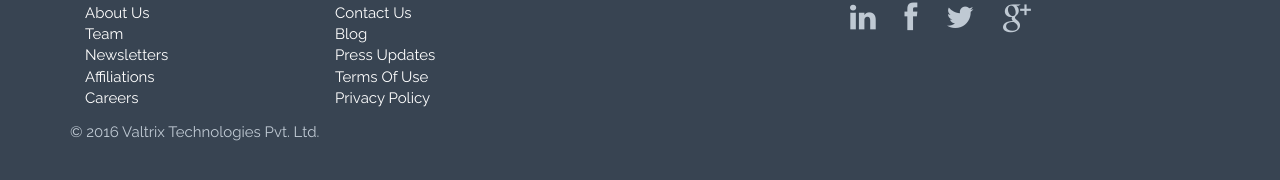
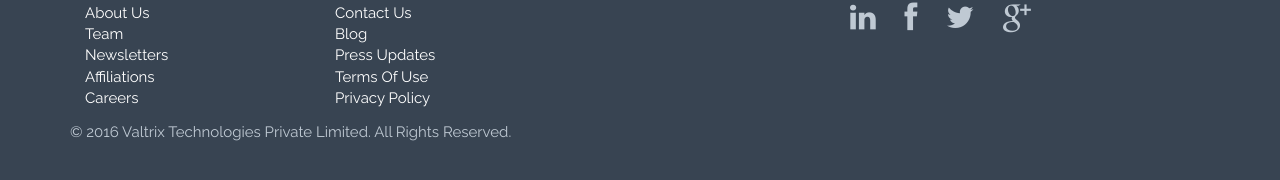
Before and after one commit to valtrix/valtrix.github.io, a Jekyll site: the page built from index.html, in a window 1280 px wide and 1225 px high. Shown: the part 1009-1189 px from the top of the window. Built offline with Jekyll 4.4.1, drawn with Linux system fonts in a browser that asks for light colours; nearby versions of some CDN libraries; comment, search, counter and statistics services are not loaded.

Commit message:
Changing the footer a bit

```diff
--- a/_includes/footer.html
+++ b/_includes/footer.html
@@ -35,7 +35,7 @@
         </div><! --/row -->
         <div class="row">
             <div class="col-lg-8">
-                <p> © 2016 Valtrix Technologies Pvt. Ltd. </p>
+                <p> © 2016 Valtrix Technologies Private Limited. All Rights Reserved. </p>
             </div>
         </div>
     </div><! --/container -->
```
